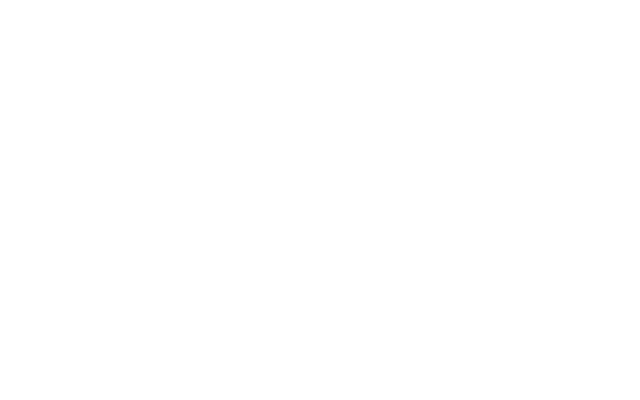
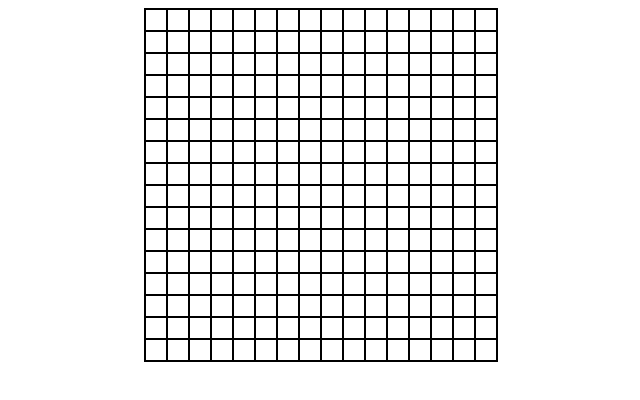
Before and after one commit to CrabVS/odin-etch-a-sketch, a plain HTML site: page index.html in a window 1280 px wide. Shown: the whole page, without its empty margins (319-959 px from the left). Drawn offline with Linux system fonts and the light colour scheme.

Commit message:
Add grid and cells

```diff
--- a/index.html
+++ b/index.html
@@ -7,6 +7,7 @@
     <link rel="stylesheet" href="./style.css">
 </head>
 <body>
+    <div id="grid-container"></div>
 
     <script src="./script.js"></script>
 </body>
--- a/script.js
+++ b/script.js
@@ -1 +1,18 @@
-console.log('works');
+const createGrid = function createGrid(gridSize) {
+    const gridContainerEl = document.getElementById('grid-container');
+    gridContainerEl.innerHTML = '';
+
+    for (let index = 0; index < gridSize; index++) {
+        let newRow = document.createElement('div');
+        newRow.classList.add('grid-row');
+        for (let index = 0; index < gridSize; index++) {
+            let newCell = document.createElement('div');
+            newCell.classList.add('cell');
+            newRow.appendChild(newCell);
+        }
+
+        gridContainerEl.appendChild(newRow);
+    }
+}
+
+createGrid(16);
--- a/style.css
+++ b/style.css
@@ -0,0 +1,22 @@
+html {
+    box-sizing: border-box;
+}
+
+body {
+    display: flex;
+    justify-content: center;
+}
+
+#grid-container {
+    border: 1px solid black;
+}
+
+.grid-row {
+    display: flex;
+}
+
+.cell {
+    width: 20px;
+    height: 20px;
+    border: 1px solid black;
+}
```
